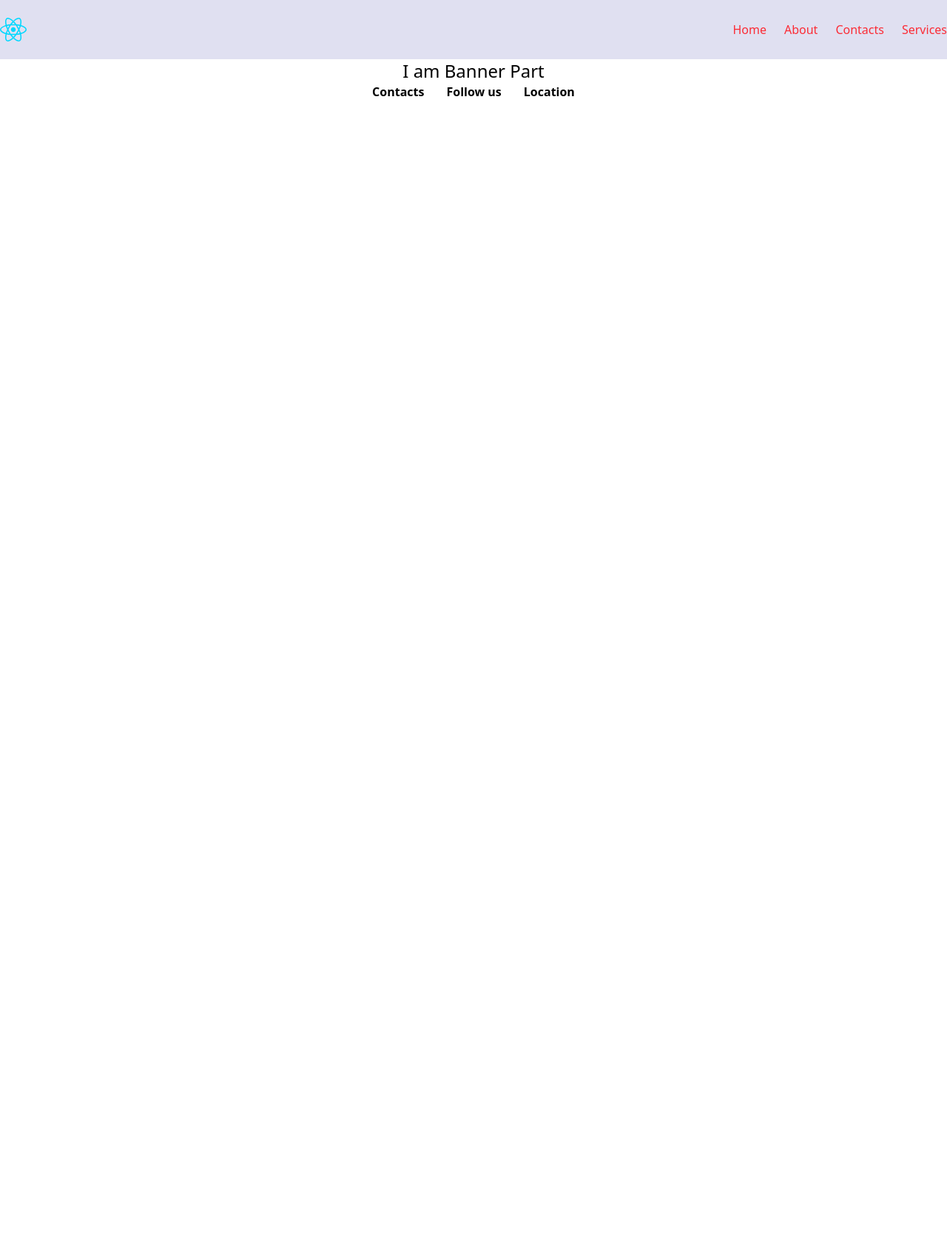
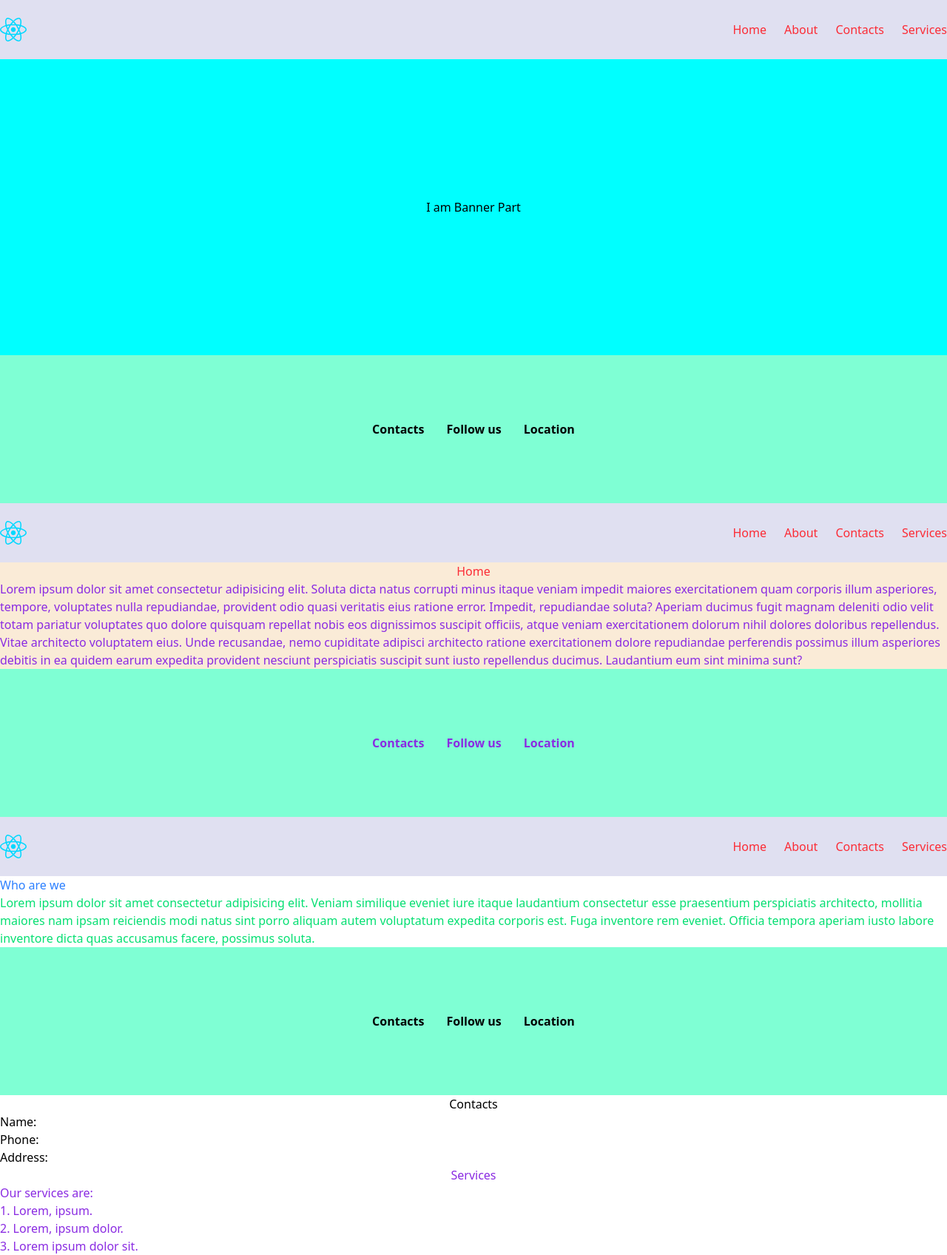
Before and after one commit to masudrana2803/react, a React (Vite) app: page / in a window 1280 px wide. Shown: the whole page at 74% size. Before the commit the page ends 800 px from the top, so only its background shows below. Built offline with nearby package versions, Linux system fonts and the light colour scheme.

Commit message:
routing_installed

```diff
--- a/package.json
+++ b/package.json
@@ -13,6 +13,7 @@
     "@tailwindcss/vite": "^4.1.11",
     "react": "^19.1.1",
     "react-dom": "^19.1.1",
+    "react-router": "^7.8.0",
     "tailwindcss": "^4.1.11"
   },
   "devDependencies": {
--- a/src/App.css
+++ b/src/App.css
@@ -10,6 +10,10 @@ background-color:rgb(224, 224, 241) ;
     align-items: center;
     justify-content: space-between;
 }
+
+
+
+
 /*
 li{
     list-style: none;
--- a/src/App.jsx
+++ b/src/App.jsx
@@ -4,15 +4,13 @@ import './App.css'
 
 
 import './App.css'
-import './components/Banner'
-import './pages/Home'
-import './pages/About'
-import './pages/Contacts'
-import './pages/Services'
-import './components/Footer'
 import Navbar from './components/Navbar'
 import Banner from './components/Banner'
 import Footer from './components/Footer'
+import Home from './pages/Home'
+import About from './pages/About'
+import Contacts from './pages/Contacts'
+import Services from './pages/Services'
 
 
 
@@ -24,6 +22,11 @@ const App = () => {
     <Navbar/>
     <Banner/>
     <Footer/>
+    <Home/>
+    <About/>
+    <Contacts/>
+    <Services/>
+
     </>
     // <div className="bodyText">
     //   <h1>Hello</h1>
--- a/src/components/Banner.jsx
+++ b/src/components/Banner.jsx
@@ -2,9 +2,9 @@ import React from 'react'
 
 const Banner = () => {
   return (
-    <div className='Bannerpart' class='text-center text-2xl align-center'>
-      <h1>I am Banner Part</h1>
-    </div>
+<div className="bannerDo">
+  <h2>I am Banner Part</h2>
+</div>
   )
 }
 
--- a/src/index.css
+++ b/src/index.css
@@ -23,24 +23,30 @@
     font-weight: 700;
     border-radius: 25px;
 }
-.Bannerpart{
-    height: 200px;
+
+.bannerDo{
     background-color: aqua;
-    border-radius: 25px;
-    text-align: center;
-    align-content: center;
+    height: 400px;
+    display: flex;
+    justify-content: center;
+    align-items: center;
 }
 
 .Homepage{
     width: 100%;
+    height: fit-content;
+    color: blueviolet;
+    border-radius: 25px;
+    background-color: antiquewhite;
+    border-radius: 25px;
+}
+
+.footer-row{
     height: 200px;
-    color: blueviolet;
-    border: 2px solid red;
-    border-radius: 25px;
-    -webkit-border-radius: 25px;
-    -moz-border-radius: 25px;
-    -ms-border-radius: 25px;
-    -o-border-radius: 25px;
+    background-color: aquamarine;
+    display: flex;
+    justify-content: center;
+    align-items: center;
 }
 
 .footer-row ul{
@@ -49,3 +55,10 @@
     gap: 30px;
     font-weight: 700;
 }
+
+.servicesPart{
+        width: 100%;
+    height: fit-content;
+    color: blueviolet;
+    border-radius: 25px;
+}
--- a/src/pages/About.jsx
+++ b/src/pages/About.jsx
@@ -1,14 +1,19 @@
 import React from 'react'
+import Navbar from '../components/Navbar'
+import Footer from '../components/Footer'
 
-const aboutme = () => {
+
+const About = () => {
   return (
     <div>
+      <Navbar/>
         <h2 class='text-blue-500'>Who are we</h2>
       <p class='text-green-400'>
         Lorem ipsum dolor sit amet consectetur adipisicing elit. Veniam similique eveniet iure itaque laudantium consectetur esse praesentium perspiciatis architecto, mollitia maiores nam ipsam reiciendis modi natus sint porro aliquam autem voluptatum expedita corporis est. Fuga inventore rem eveniet. Officia tempora aperiam iusto labore inventore dicta quas accusamus facere, possimus soluta.
       </p>
+      <Footer/>
     </div>
   )
 }
 
-export default aboutme
+export default About
--- a/src/pages/Contacts.jsx
+++ b/src/pages/Contacts.jsx
@@ -3,7 +3,7 @@ import React from 'react'
 const Contacts = () => {
   return (
     <div>
-      <h2>Contacts</h2>
+      <h2 class='text-center'>Contacts</h2>
       <p>Name:</p>
       <p>Phone:</p>
       <p>Address:</p>
--- a/src/pages/Services.jsx
+++ b/src/pages/Services.jsx
@@ -2,8 +2,8 @@ import React from 'react'
 
 const Services = () => {
   return (
-    <div>
-      <h2>Services</h2>
+    <div className='servicesPart'>
+      <h2 class='text-center'>Services</h2>
       <p>Our services are:</p>
       <p>1. Lorem, ipsum.</p>
       <p>2. Lorem, ipsum dolor.</p>
```
Also changed, not shown: 1 other file (tests, documents, lock files or other folders).
